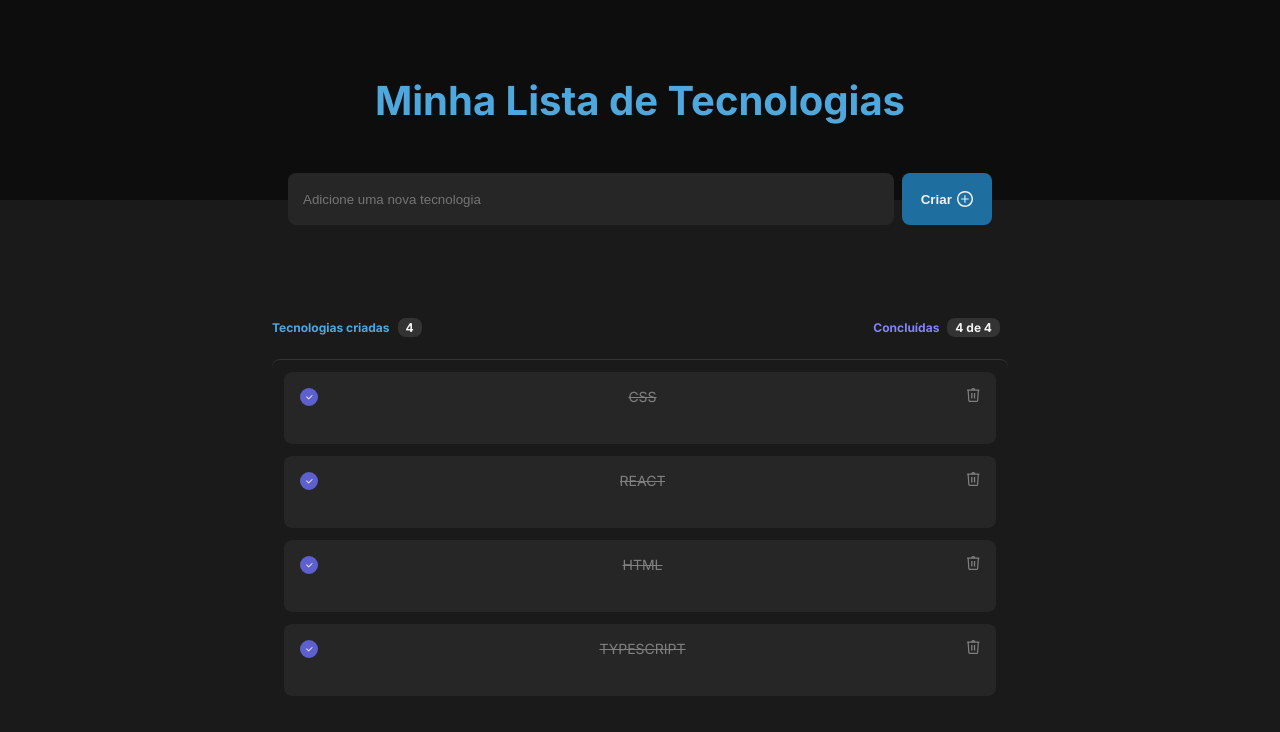
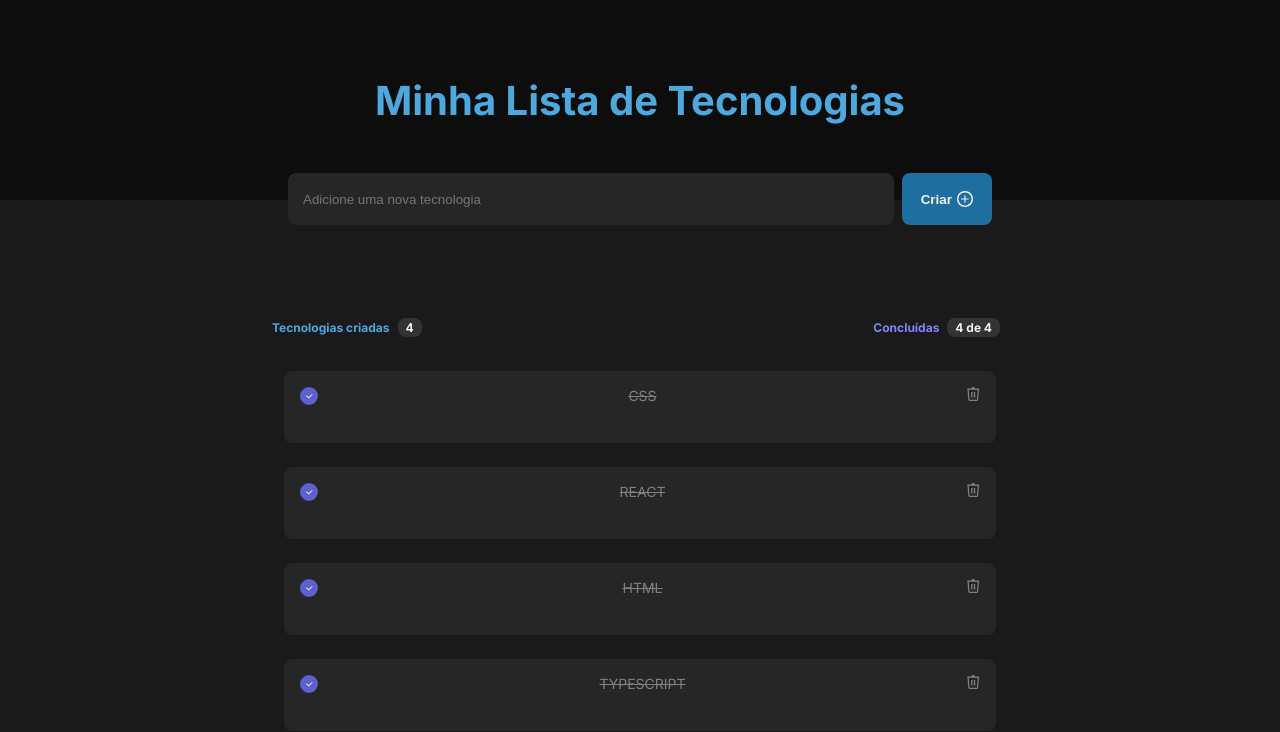
Before and after one commit to Robson-William/pw2-atividade-individual-02, a React (Vite) app: page / in a window 1280 px wide. Shown: the top 732 px of the page. Built offline with nearby package versions, Linux system fonts and the light colour scheme.

Commit message:
Corrigindo tipagem do projeto

```diff
--- a/src/components/Tech.tsx
+++ b/src/components/Tech.tsx
@@ -1,11 +1,17 @@
 import trashCan from "/trashCan.svg";
 import "./styles.css";
 
+interface Tech {
+    content: string,
+    done: boolean,
+    id: number
+}
+
 type IProps = {
-    tech: any,
+    tech: Tech,
     id: number,
-    onRemove: Function,
-    onDone: Function
+    onRemove: (id: number) => void,
+    onDone: (id: number) => void
 }
 
 export default function Tech({ tech, id, onRemove, onDone }: IProps) {
@@ -15,7 +21,7 @@ export default function Tech({ tech, id, onRemove, onDone }: IProps) {
             <p className={tech.done ? "checked" : "without"}>
                 {tech.content}
             </p>
-            <button onClick={() => onRemove(tech)}><img src={trashCan} alt="Trash can"></img></button>
+            <button onClick={() => onRemove(id)}><img src={trashCan} alt="Trash can"></img></button>
         </div>
     )
 }
--- a/src/screens/TaskList.tsx
+++ b/src/screens/TaskList.tsx
@@ -5,7 +5,13 @@ import "./styles.css";
 import { useState } from "react";
 import Tech from "../components/Tech";
 
-const mockList = [
+interface Tech {
+    content: string,
+    done: boolean,
+    id: number
+}
+
+const mockList: Tech[] = [
     { content: "CSS", done: true, id: 0 },
     { content: "REACT", done: true, id: 1 },
     { content: "HTML", done: true, id: 2 },
@@ -13,20 +19,20 @@ const mockList = [
 ]
 
 export default function TaskList() {
-    const [techList, setTechList] = useState<Object[]>(mockList);
+    const [techList, setTechList] = useState<Tech[]>(mockList);
     const [tech, setTech] = useState("");
 
-    function handleAddTech(event) {
+    function handleAddTech(event: any) {
         event.preventDefault();
-        const newList = techList.concat({ content: tech, id: uuidv4() });
+        const newList: Tech[] = techList.concat({ content: tech, done: false, id: uuidv4() });
 
         setTech("");
 
         setTechList(newList);
     }
 
-    function handleRemove(techToDelete: string) {
-        const newList = techList.filter((tech) => tech !== techToDelete);
+    function handleRemove(id: number) {
+        const newList = techList.filter((tech) => tech.id !== id);
 
         setTechList(newList);
     }
@@ -80,18 +86,18 @@ export default function TaskList() {
                     </div>
                 </div>
 
-                <div id="list">
-                    {techList.length === 0 && (
+                {techList.length === 0 && (
+                    <div id="list">
                         <div id="warning-message">
                             <span>Você ainda não tem tecnologias cadastradas</span>
                             <span>Crie tecnologia e organize seus itens a fazer</span>
                         </div>
-                    )}
+                    </div>
+                )}
 
-                    {techList.map((tech) => (
-                        <Tech tech={tech} key={tech.id} id={tech.id} onRemove={handleRemove} onDone={handleDone} />
-                    ))}
-                </div>
+                {techList.map((tech) => (
+                    <Tech tech={tech} key={tech.id} id={tech.id} onRemove={handleRemove} onDone={handleDone} />
+                ))}
             </div>
         </>
     )
```
